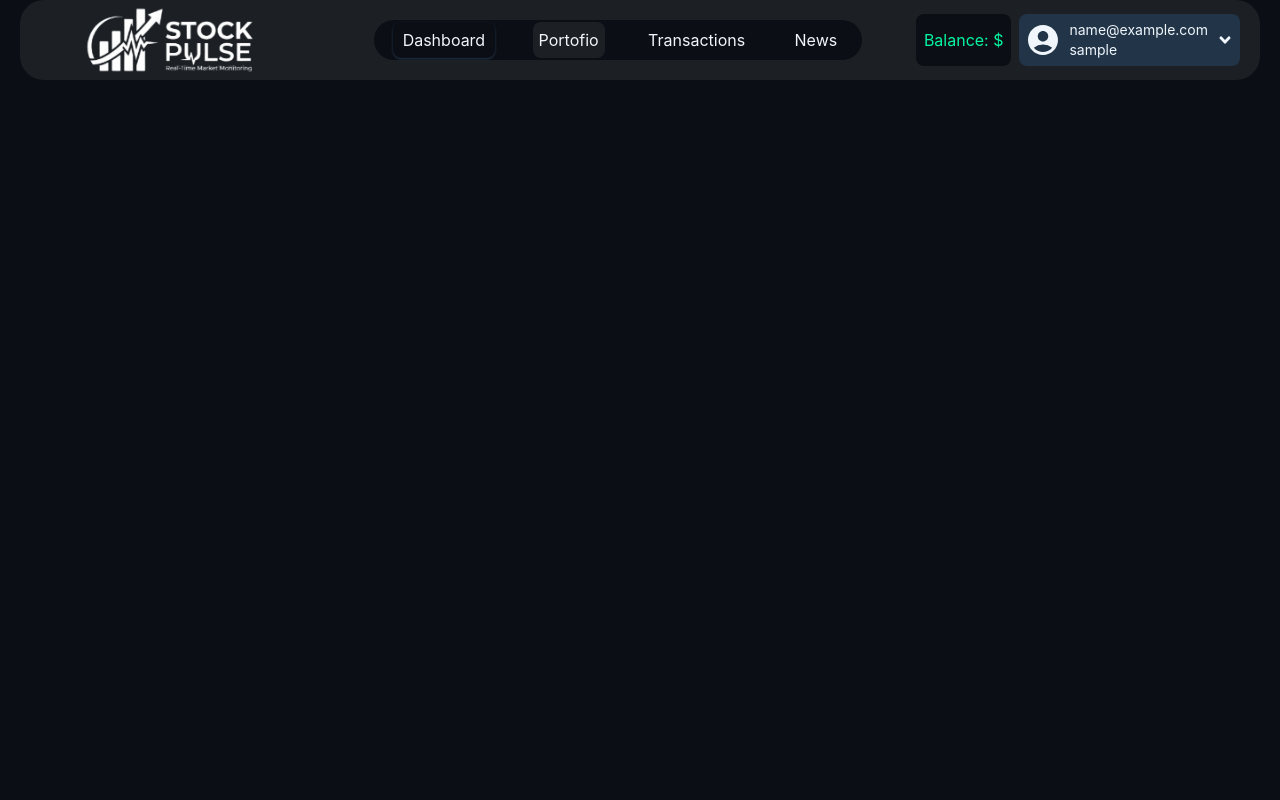
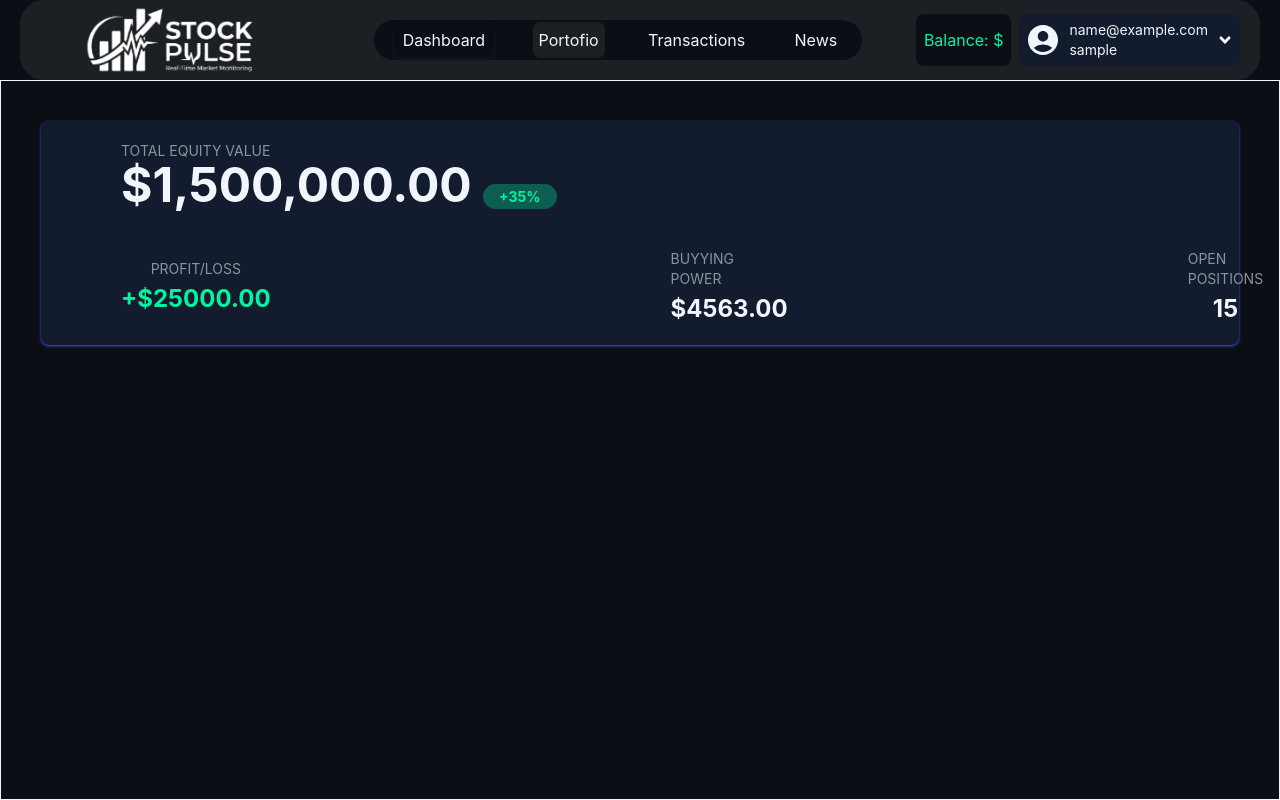
Before and after one commit to Abnormal03/stock-pulse-frontend, a React (Vite) app: page /portfolio in a window 1280 px wide. Built offline with nearby package versions, Linux system fonts and the light colour scheme; sample sign-in values are in the browser's storage.

Commit message:
added new route to portfolio

```diff
--- a/src/App.css
+++ b/src/App.css
@@ -3,19 +3,17 @@
 @theme {
   /* This defines your custom colors for Tailwind v4 */
   --color-dark-bg: #0b0e14;
-  --color-secondary-bg:#213448;
+  --color-secondary-bg: #131B2E;
   --color-surface: #1C2025;
   --color-pulse-green: #00f5a0;
   --color-bear-red: #ff3b3f;
   --color-text-main: #f0f6fc;
   --color-text-dim: #8b949e;
-  --color-floats:#213C51;
-  --color-active-icon:#4849DF;
+  --color-floats: #213C51;
+  --color-active-icon: #4849DF;
 
   /* You can also add custom animations or gradients here */
-  --background-image-glass-gradient: linear-gradient(
-    135deg,
-    rgba(255, 255, 255, 0.05),
-    rgba(255, 255, 255, 0)
-  );
+  --background-image-glass-gradient: linear-gradient(135deg,
+      rgba(255, 255, 255, 0.05),
+      rgba(255, 255, 255, 0));
 }
--- a/src/App.jsx
+++ b/src/App.jsx
@@ -7,6 +7,7 @@ import HomePage from "./pages/HomePage";
 import SignupPage from "./pages/SignupPage";
 import Login from "./pages/loginPage";
 import { BrowserRouter, Navigate, Route, Routes, useLocation } from "react-router-dom";
+import PortfolioPage from "./pages/PortfolioPage";
 
 const RenderHeader = ({state, userBalance})=>{
 
@@ -41,7 +42,7 @@ function App() {
           path="/dashboard"
           element={state.user ? <Dashboard setBalance={setBalance} /> : <Navigate to={"/"} />}
         />
-        <Route path="/portfolio" />
+        <Route path="/portfolio" element={state.user ? <PortfolioPage /> : <Navigate to={"/"}/>} />
       </Routes>
     </BrowserRouter>
   );
--- /dev/null
+++ b/src/components/portfolio/CurrentHoldings.jsx
@@ -0,0 +1,9 @@
+import React from 'react'
+
+const CurrentHoldings = () => {
+  return (
+    <div>CurrentHoldings</div>
+  )
+}
+
+export default CurrentHoldings
--- /dev/null
+++ b/src/components/portfolio/TotalEquityHeader.jsx
@@ -0,0 +1,28 @@
+import React from 'react'
+
+const TotalEquityHeader = () => {
+  return (
+    <div className='min-h-50 w-full flex flex-col p-5 px-20 bg-secondary-bg rounded-lg shadow-sm gap-10 shadow-active-icon'>
+        <div className=''>
+            <p className='text-text-dim text-sm'>TOTAL EQUITY VALUE</p>
+            <h1 className='font-bold text-5xl'>$1,500,000.00 <span className='text-sm text-pulse-green py-1 px-4 bg-pulse-green/30 rounded-3xl'>+35%</span> </h1>
+        </div>
+        <div className='flex justify-baseline gap-100 items-center'>
+            <div className='flex flex-col gap-1 items-center justify-center'>
+                <p className='text-text-dim text-sm'>PROFIT/LOSS</p>
+                <h1 className='font-bold text-2xl text-pulse-green'>+$25000.00</h1>
+            </div>
+            <div className='flex flex-col gap-1 items-center justify-center'>
+                <p className='text-text-dim text-sm'>BUYYING POWER</p>
+                <h1 className='font-bold text-2xl text-text-main'>$4563.00</h1>
+            </div>
+            <div className='flex flex-col gap-1 items-center justify-center'>
+                <p className='text-text-dim text-sm'>OPEN POSITIONS</p>
+                <h1 className='font-bold text-2xl text-text-main'>15</h1>
+            </div>
+        </div>
+    </div>
+  )
+}
+
+export default TotalEquityHeader
--- /dev/null
+++ b/src/pages/PortfolioPage.jsx
@@ -0,0 +1,12 @@
+import React from 'react'
+import TotalEquityHeader from '../components/portfolio/TotalEquityHeader'
+
+const PortfolioPage = () => {
+  return (
+    <div className='text-text-main lg:p-10 border lg:min-h-180 h-fit'>
+        <TotalEquityHeader />
+    </div>
+  )
+}
+
+export default PortfolioPage
```
